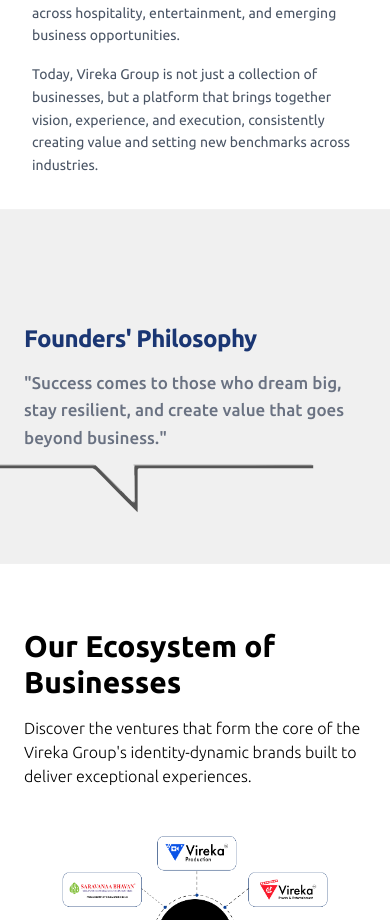
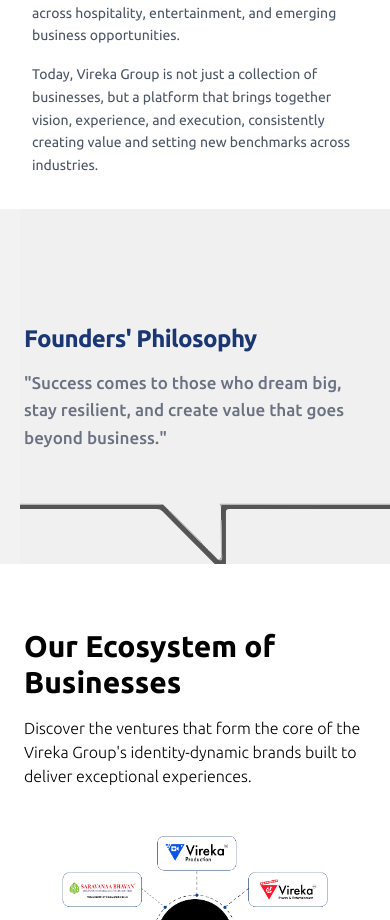
Before and after one commit to netcreek143/virekagroup, a React (Vite) app: page / in a window 390 px wide. Shown: the part 1460-2380 px from the top of the page. Built offline with nearby package versions, Linux system fonts and the light colour scheme.

Commit message:
Apply specific responsive transforms to Philosophy SVG background per user request

```diff
--- a/src/App.tsx
+++ b/src/App.tsx
@@ -228,18 +228,19 @@ export default function App() {
       <section
         className="w-full bg-[#f2f2f2] overflow-hidden relative flex items-center py-28 sm:py-36 md:py-48 lg:py-0 lg:aspect-[3456/1200] xl:aspect-[3456/974]"
       >
-        {/* SVG background: Fine-tuned positioning to ensure decorative lines stay below the text on all devices */}
+        {/* SVG background: Precision positioning for each breakpoint per USER request */}
         <img
           src="/images/fouphilsecbg.svg"
           className="absolute inset-0 w-full h-full object-cover z-0
-                     object-bottom sm:object-center
-                     md:-translate-x-[0.5%] md:translate-y-[6%] md:scale-[1.15]
-                     opacity-90 pointer-events-none"
+                     translate-x-[30%]
+                     md:translate-x-[40%] md:-translate-y-[20%]
+                     lg:translate-x-[20%] lg:translate-y-0
+                     scale-[1.5] opacity-90 pointer-events-none transition-transform duration-500"
           alt=""
         />
 
         {/* Proportional positioning that adapts across breakpoints */}
-        <div className="relative z-10 w-full px-6 sm:px-10 md:pl-[12%] lg:pl-[18%] md:pr-[10%] lg:-translate-y-[8%]">
+        <div className="relative z-10 w-full px-6 sm:px-10 md:pl-[12%] lg:pl-[18%] md:pr-[10%]">
           <div className="w-full text-left max-w-xl md:max-w-3xl lg:max-w-5xl xl:max-w-6xl">
             <FadeUp>
               <h2 className="text-[#1A3673] text-[24px] sm:text-[30px] md:text-[clamp(1.6rem,3.8vw,2.6rem)] font-bold mb-3 sm:mb-4 md:mb-[0.4em] tracking-tight">
```
